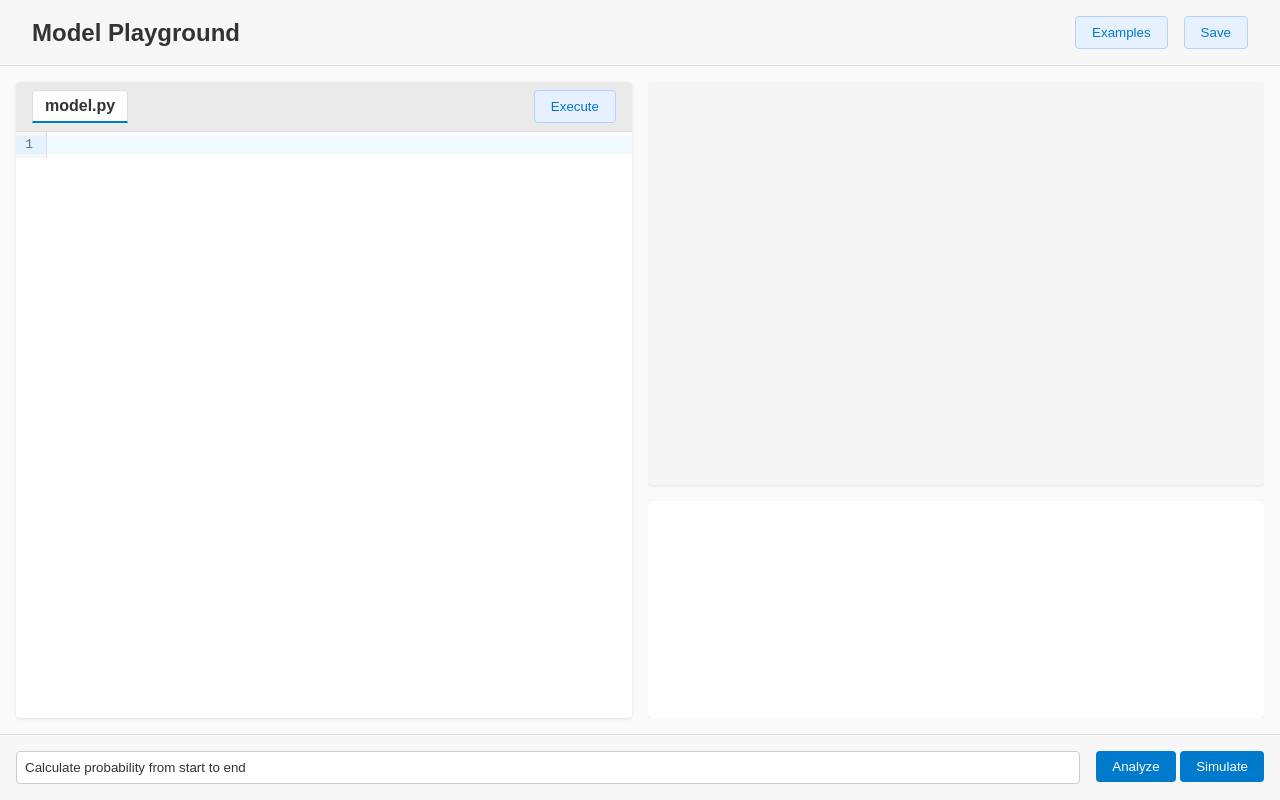
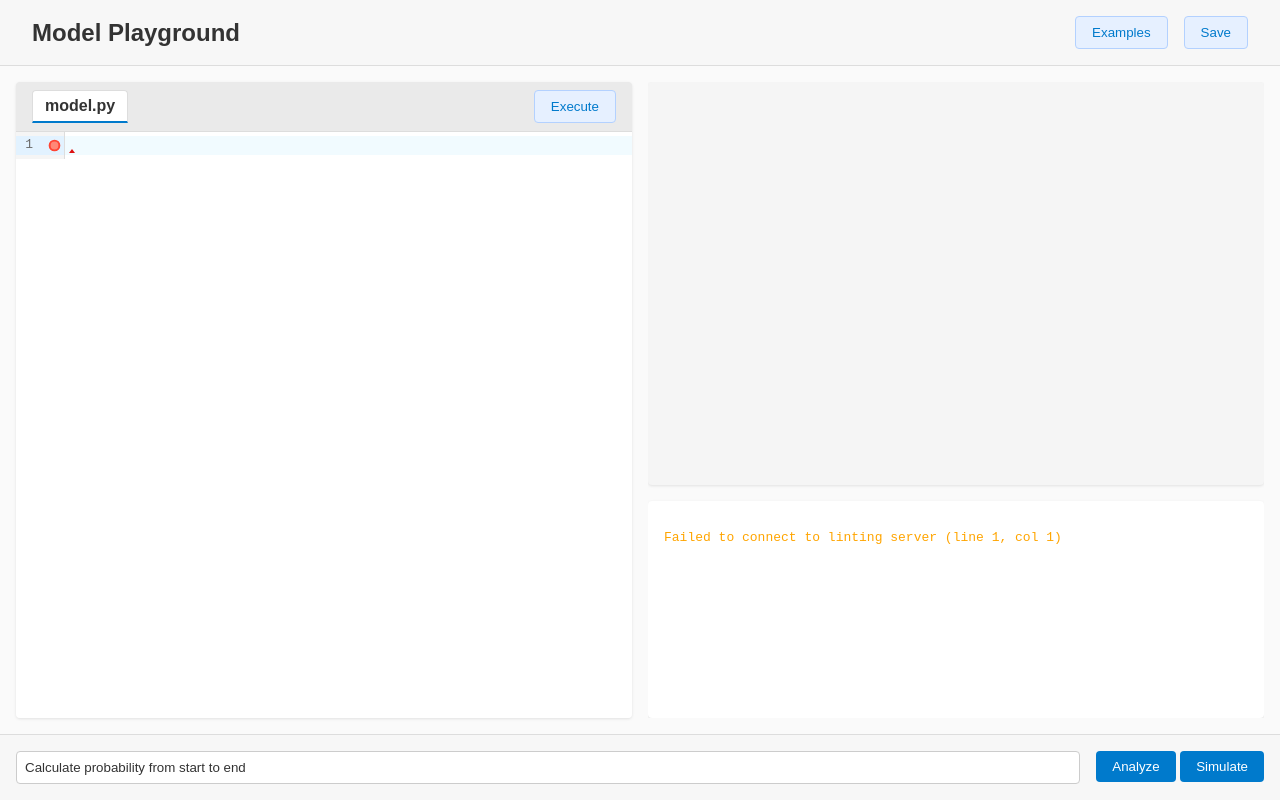
Before and after one commit to stormchecker/stormvogel-playground, a Svelte app in the folder frontend/: page / in a window 1280 px wide. Built offline with nearby package versions, Linux system fonts and the light colour scheme; no server answers.

Commit message:
Added linting functionality using Ruff

```diff
--- a/frontend/src/routes/+page.svelte
+++ b/frontend/src/routes/+page.svelte
@@ -4,15 +4,16 @@
   import { keymap } from "@codemirror/view";
   import { indentWithTab } from "@codemirror/commands"; // Imports tab handling
   import { python } from "@codemirror/lang-python";     // Imports Python syntax highlighting
+  import { linter, lintGutter } from "@codemirror/lint"; // Imports linting support
+
   let code = "";
-
   let specification = 'Calculate probability from start to end';
   let output = "";
   let debug_info = "";
   let error = "";
   let simulationSteps = [];
   let editor;
-
+  let lintErrors = [];
 
   // Save code to local storage
 
@@ -32,13 +33,15 @@
     function createEditor() {
         editor = new EditorView({
             doc: code,
-            // Sets up the editor with Python syntax highlighting and tab handling
-            extensions: [basicSetup, keymap.of([indentWithTab]), python()],
+            // Sets up the editor with Python syntax highlighting, tab handling and linting
+            extensions: [basicSetup, keymap.of([indentWithTab]), python(), lintGutter(), linter(lintCode)],
             parent: document.querySelector(".code-editor"),
         });
     }
 
     onMount(() => {
+        // Start the backend server
+        startupBackend();
         // Load code from local storage
         window.addEventListener("beforeunload", saveCode);
         const savedCode = localStorage.getItem("python_code");
@@ -53,7 +56,6 @@
     onDestroy(() => {
         window.removeEventListener("beforeunload", saveCode);
     });
-
 
   async function startupBackend() {
     try {
@@ -77,7 +79,64 @@
     }
   }
 
-  startupBackend(); //not sure if this is the best way, probably not but ok for now
+  async function lintCode(view) {
+    const code = view.state.doc.toString();
+    try {
+      const response = await fetch('http://localhost:5000/lint', {
+        method: 'POST',
+        headers: {
+          'Content-Type': 'application/json'
+        },
+        body: JSON.stringify({ code }),
+        credentials: 'include'
+      });
+
+      const result = await response.json();
+      if(result.lint){
+        console.log("There are no errors: ", result.lint);
+        lintErrors = parseLintErrors(result.lint);
+      }else{
+        console.log("error", result.error);
+        lintErrors = parseLintErrors(result.error);
+      }
+    } catch (e) {
+      lintErrors = [{ from: 0, to: 0, severity: "error", message: "Failed to connect to linting server" }];
+    }
+    return lintErrors;
+  }
+
+  function parseLintErrors(lintOutput) {
+    const errors = [];
+    const lines = lintOutput.split('\n');
+    const regex = /:(\d+):(\d+):\s(\w+)\s(.+)/;
+
+    for (const line of lines) {
+      const match = line.match(regex);
+      if (match) {
+        const [, lineNum, colNum, errorCode, message] = match;
+        const lineNumInt = parseInt(lineNum);
+        const colNumInt = parseInt(colNum);
+        console.log(`Line: ${lineNumInt}, Column: ${colNumInt}, Error Code: ${errorCode}, Message: ${message}`);
+        const line = editor.state.doc.line(lineNumInt); // Get the line at lineNum
+        const from = line.from + colNumInt - 1; // Adjust the starting position by subtracting 1 for zero-indexing
+        const to = from + 1; // TODO: Adjust the ending position based on the length of the error
+
+        errors.push({
+          from,
+          to,
+          severity: mapSeverity(errorCode),
+          message
+        });
+      }
+    }
+    return errors;
+  }
+
+  function mapSeverity(errorCode) {
+    // TODO: Map ruff error codes to codemirror severity levels (error, warning, info)
+    // See: https://docs.astral.sh/ruff/rules/
+    return "error";
+  }
 
   async function executeCode() {
     const code = editor.state.doc.toString();
@@ -142,6 +201,7 @@
       </div>
       <div class="output-console">
         <pre>{debug_info}</pre>
+        <pre style="color: orange;">{lintErrors.map(e => `${e.message} (line ${editor.state.doc.lineAt(e.from).number}, col ${e.from - editor.state.doc.lineAt(e.from).from + 1})`).join('\n')}</pre>
         <pre style="color: red;">{error}</pre>
       </div>
     </div>
```
Also changed, not shown: 1 other file (tests, documents, lock files or other folders).
